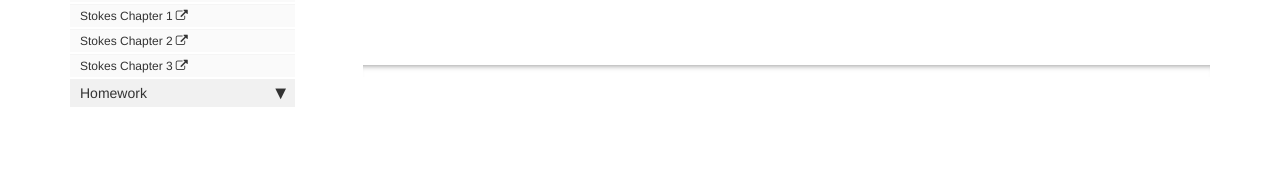
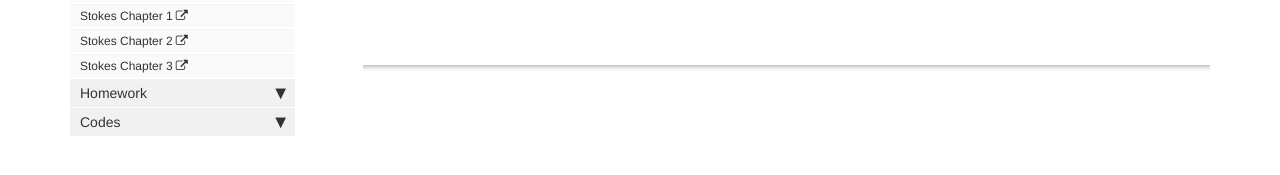
Before and after one commit to lancejnelson/PH323, a Jekyll site: the page built from course_docs/slides.md, in a window 1280 px wide. Shown: the part 271-446 px from the top of the page. Built offline with Jekyll 4.4.1, drawn with Linux system fonts in a browser that asks for light colours; comment, search, counter and statistics services are not loaded.

Commit message:
Fixed link to Mathematica notebook

```diff
--- a/_data/sidebars/mydoc_sidebar.yml
+++ b/_data/sidebars/mydoc_sidebar.yml
@@ -91,6 +91,10 @@
     - title: Day 4
       url: /course_docs\/homework\/day4.pdf
       output: web, pdf
+
+  - title: Codes
+    output: web, pdf
+    folderitems:
     - title: Mathematica Notebook from Day 4
-      url: /course_docs\/homework\/day4hw.pdf
+      url: /course_docs\/homework\/day4hw.nb
       output: web, pdf
```
